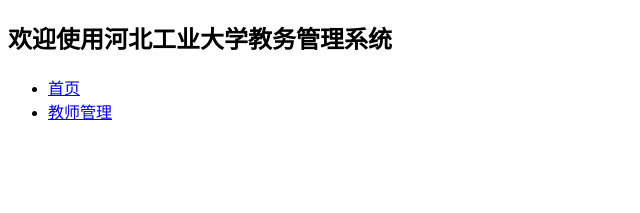
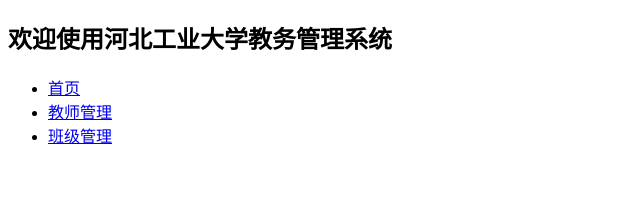
Before and after one commit to mengyunzhi/spring-boot-and-angular-guild, an Angular app in the folder web-app/: page / in a window 1280 px wide. Shown: the top 213 px of the page, without its empty margins (0-640 px from the left). Built offline with nearby package versions, Linux system fonts and the light colour scheme.

Commit message:
step3.2.10

```diff
--- a/web-app/src/app/app.component.html
+++ b/web-app/src/app/app.component.html
@@ -2,5 +2,6 @@
 <ul>
   <li><a routerLink="">首页</a></li>
   <li><a routerLink="teacher">教师管理</a></li>
+  <li><a routerLink="klass">班级管理</a> </li>
 </ul>
 <router-outlet></router-outlet>
```
